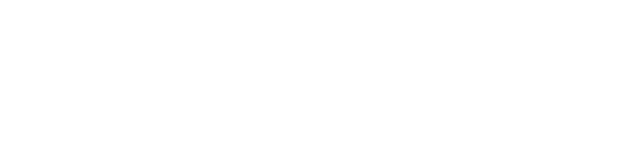
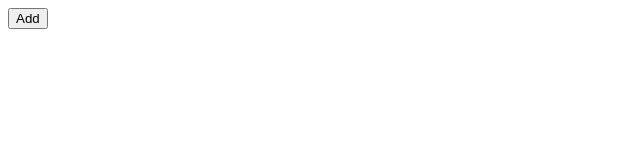
Before and after one commit to pradith423/volumetracker-day1, a plain HTML site: page index.html in a window 1280 px wide. Shown: the whole page, without its empty margins (0-640 px from the left). Drawn offline with Linux system fonts and the light colour scheme.

Commit message:
Button added

```diff
--- a/index.html
+++ b/index.html
@@ -1 +1 @@
-<ul id="list"></ul>
+<button>Add</button>
```
